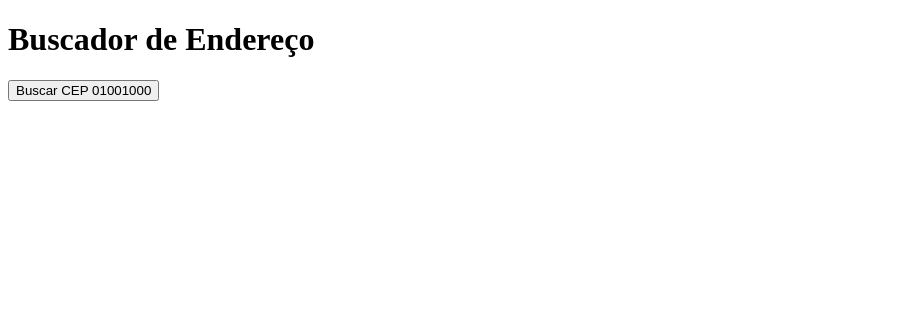
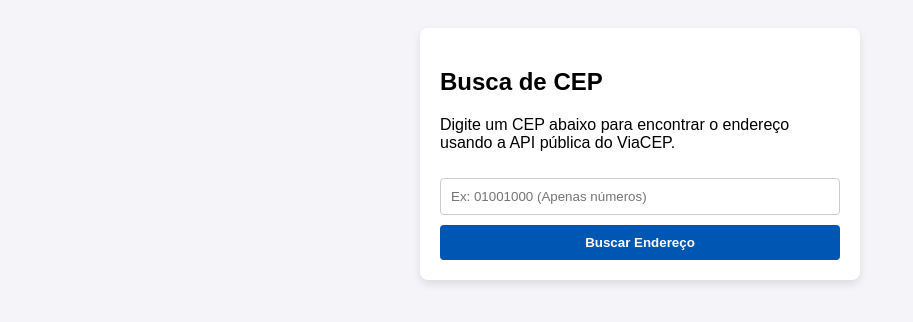
Before and after one commit to mateusfogo2007/desafiointermediario, a plain HTML site: page index.html in a window 1280 px wide. Shown: the whole page, without its empty margins (0-913 px from the left). Drawn offline with Linux system fonts and the light colour scheme.

Commit message:
melhora a interface e adiciona busca dinâmica de CEP

```diff
--- a/index.html
+++ b/index.html
@@ -2,20 +2,53 @@
 <html lang="pt-BR">
 <head>
     <meta charset="UTF-8">
-    <title>Meu Buscador de CEP</title>
+    <title>Buscador de Endereços</title>
+    <style>
+        body { font-family: Arial, sans-serif; background-color: #f4f4f9; padding: 20px; }
+        .container { max-width: 400px; background: white; padding: 20px; border-radius: 8px; box-shadow: 0 4px 8px rgba(0,0,0,0.1); margin: 0 auto; }
+        input, button { width: 100%; padding: 10px; margin-top: 10px; box-sizing: border-box; border-radius: 4px; border: 1px solid #ccc; }
+        button { background-color: #0056b3; color: white; border: none; cursor: pointer; font-weight: bold; }
+        button:hover { background-color: #004494; }
+        .resultado { margin-top: 20px; padding: 10px; background: #e9ecef; border-radius: 4px; }
+    </style>
 </head>
 <body>
-    <h1>Buscador de Endereço</h1>
-    <button onclick="buscarCEP()">Buscar CEP 01001000</button>
-    <p id="resultado"></p>
+    <div class="container">
+        <h2>Busca de CEP</h2>
+        <p>Digite um CEP abaixo para encontrar o endereço usando a API pública do ViaCEP.</p>
+
+        <input type="text" id="cep" placeholder="Ex: 01001000 (Apenas números)" maxlength="8" />
+        <button onclick="buscarCEP()">Buscar Endereço</button>
+
+        <div id="resultadoBox" class="resultado" style="display: none;"></div>
+    </div>
     <script>
-        function buscarCEP() {
-            fetch('https://viacep.com.br/ws/01001000/json/')
-                .then(resposta => resposta.json()) // Transforma a resposta em texto legível
-                .then(dados => {
-                    // Coloca o resultado na tela
-                    document.getElementById('resultado').innerText = "Rua: " + dados.logradouro;
-                });
+        async function buscarCEP() {
+            const cep = document.getElementById('cep').value;
+            const resultadoBox = document.getElementById('resultadoBox');
+            if (cep.length !== 8 || isNaN(cep)) {
+                resultadoBox.style.display = "block";
+                resultadoBox.innerHTML = "<p style='color:red;'>⚠️ Por favor, digite um CEP válido contendo 8 números.</p>";
+                return;
+            }
+            resultadoBox.style.display = "block";
+            resultadoBox.innerHTML = "<p>Buscando na API...</p>";
+            try {
+                const response = await fetch(`https://viacep.com.br/ws/${cep}/json/`);
+                const data = await response.json();
+                if (data.erro) {
+                    resultadoBox.innerHTML = "<p style='color:red;'>❌ CEP não encontrado na base de dados.</p>";
+                } else {
+                    resultadoBox.innerHTML = `
+                        <strong>Logradouro:</strong> ${data.logradouro} <br>
+                        <strong>Bairro:</strong> ${data.bairro} <br>
+                        <strong>Cidade/UF:</strong> ${data.localidade} - ${data.uf} <br>
+                        <strong>DDD:</strong> ${data.ddd}
+                    `;
+                }
+            } catch (error) {
+                resultadoBox.innerHTML = "<p style='color:red;'>❌ Erro ao conectar com a API pública.</p>";
+            }
         }
     </script>
 </body>
```
